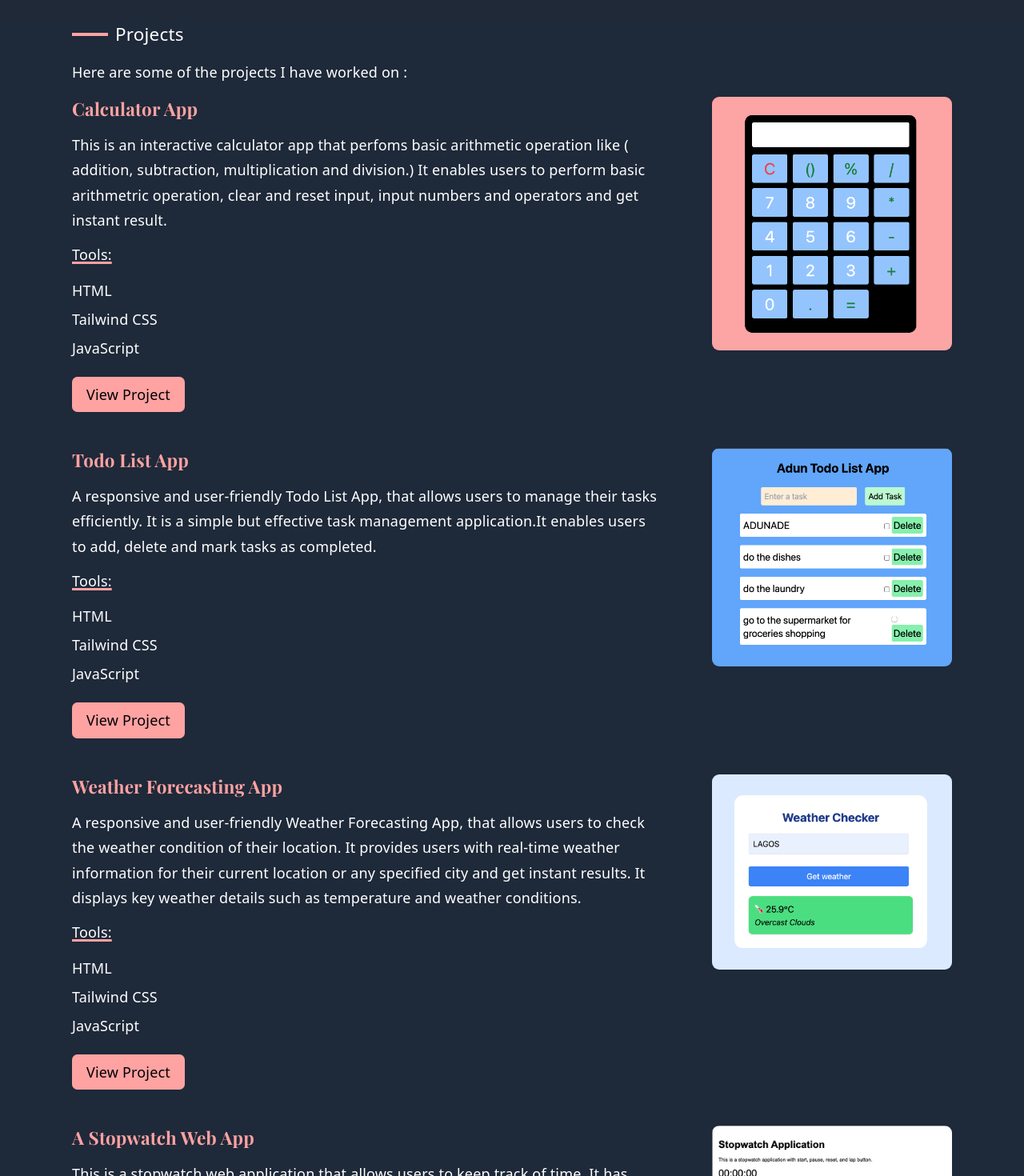
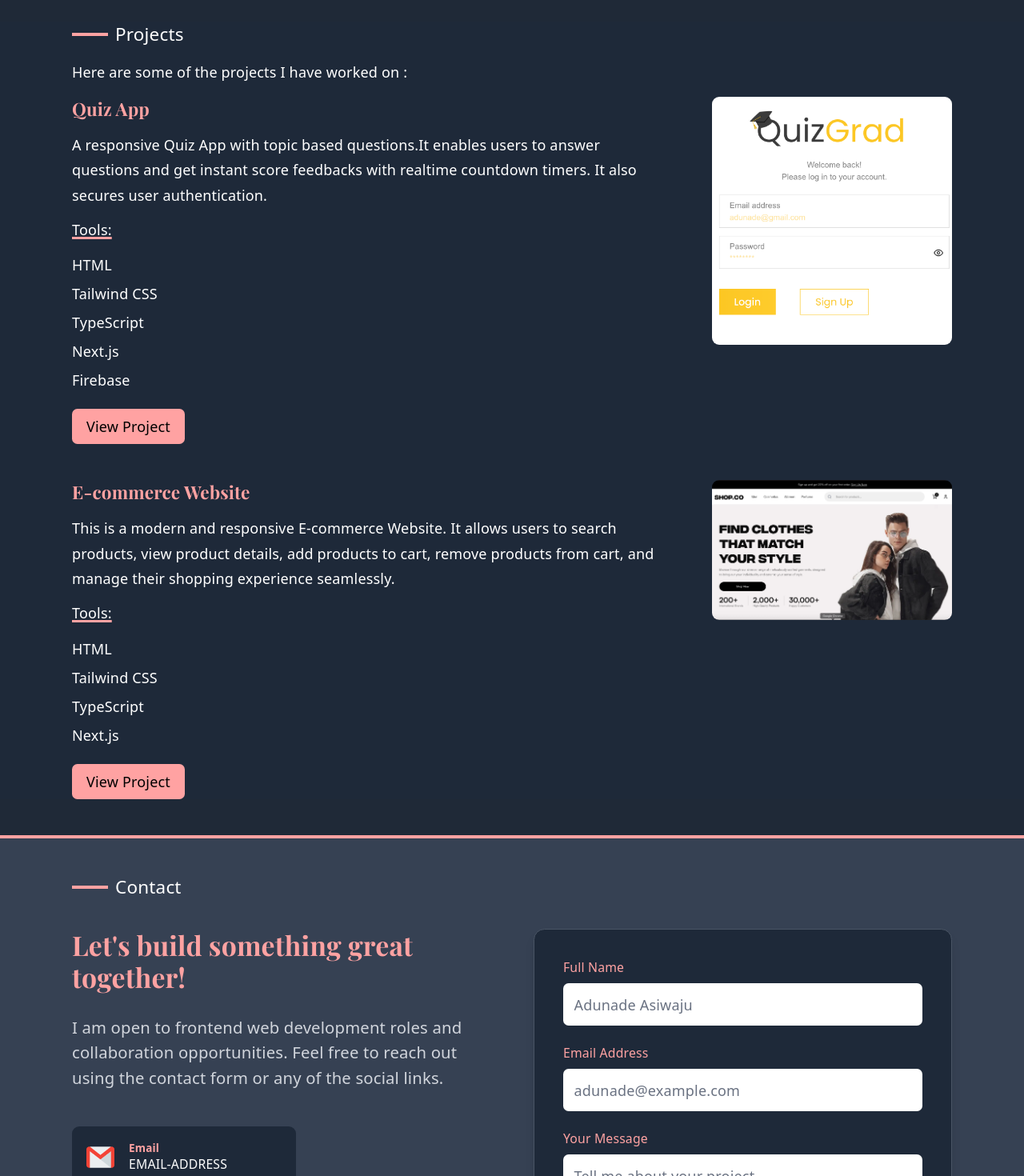
Before and after one commit to Asiwaju-Adunade/adunadeportfolio, a React (Vite) app: page / in a window 1280 px wide. Shown: the part 1240-2710 px from the top of the page at 80% size. Built offline with nearby package versions, Linux system fonts and the light colour scheme.

Commit message:
deleted some projects

```diff
--- a/src/components/projects.jsx
+++ b/src/components/projects.jsx
@@ -6,42 +6,6 @@ export default function Projects() {
   const projects = [
   {
     id: 1,
-    title: "Calculator App",
-    description:"This is an interactive calculator app that perfoms basic arithmetic operation like ( addition, subtraction, multiplication and division.) It enables users to perform basic arithmetric operation, clear and reset input, input numbers and operators and get instant result.",
-    tools: ["HTML", "Tailwind CSS", "JavaScript"],
-    image: "/svgs/calculator.png",
-    link: "https://aduncalculatorapp.netlify.app/",
-  },
-
-  {
-    id: 2,
-    title: "Todo List App",
-    description:"A responsive and user-friendly Todo List App, that allows users to manage their tasks efficiently. It is a simple but effective task management application.It enables users to add, delete and mark tasks as completed.",
-    tools: ["HTML", "Tailwind CSS", "JavaScript"],
-    image: "/svgs/todoapp.png",
-    link: "https://aduntodolistapp.netlify.app/",
-  },
-
-  {
-    id: 3,
-    title: "Weather Forecasting App",
-    description:"A responsive and user-friendly Weather Forecasting App, that allows users to check the weather condition of their location. It provides users with real-time weather information for their current location or any specified city and get instant results. It displays key weather details such as temperature and weather conditions.",
-    tools: ["HTML", "Tailwind CSS", "JavaScript"],
-    image: "/svgs/weather.png",
-    link: "https://adunweatherapp.netlify.app/",
-  },
-
-  {
-    id:4,
-    title:"A Stopwatch Web App",
-    description: "This is a stopwatch web application that allows users to keep track of time. It has features like start, pause, reset and lap time.",
-    tools: ["HTML", "Tailwind CSS", "JavaScript", "React.js"],
-    image: "/svgs/stopwatch.png",
-    link: "https://adestopwatch.netlify.app/",
-  },
-
-  {
-    id: 5,
     title: "Quiz App",
     description:"A responsive Quiz App with topic based questions.It enables users to answer questions and get instant score feedbacks with realtime countdown timers. It also secures user authentication.",
     tools: ["HTML", "Tailwind CSS", "TypeScript", "Next.js", "Firebase"],
@@ -50,7 +14,7 @@ export default function Projects() {
   },
 
   {
-    id: 6,
+    id: 2,
     title: "E-commerce Website",
     description: "This is a modern and responsive E-commerce Website. It allows users to search products, view product details, add products to cart, remove products from cart, and manage their shopping experience seamlessly.",
     tools: ["HTML", "Tailwind CSS", "TypeScript", "Next.js"],
```
